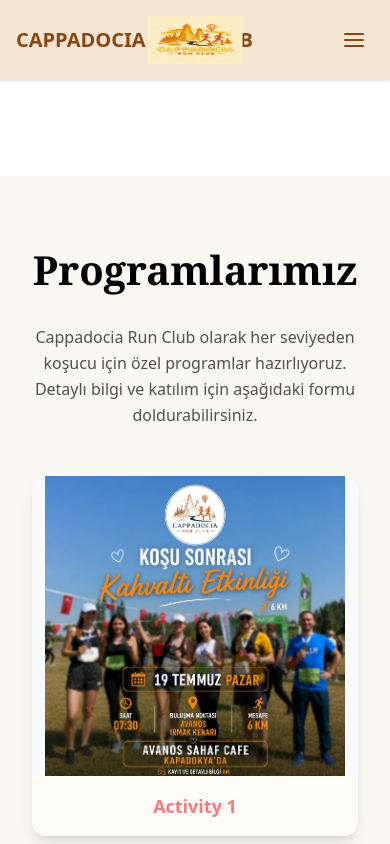
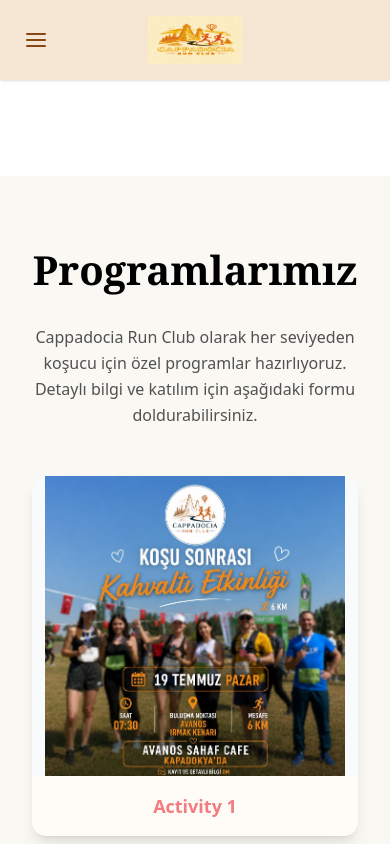
Before and after one commit to blokbellek/runclub, a Next.js app: page /program in a window 390 px wide. Shown: the top 844 px of the page. Built offline with nearby package versions, Linux system fonts and the light colour scheme.

Commit message:
fix: resolve mobile header overlap issue
- Hide 'CAPPADOCIA RUN CLUB' text on mobile to prevent overlap with logo
- Keep text visible on desktop alongside logo
- Adjust logo positioning: centered on mobile, relative on desktop
- Improves mobile UX and header clarity

```diff
--- a/src/components/Header.tsx
+++ b/src/components/Header.tsx
@@ -10,12 +10,12 @@ export default function Header() {
   return (
     <header className="w-full px-4 py-5 sticky top-0 z-50 shadow-sm" style={{ backgroundColor: '#F5E6D3' }}>
       <div className="w-full flex items-center justify-between relative">
-        <Link href="/" className="text-xl font-bold hover:opacity-80 transition-opacity" style={{ color: '#8B4513' }}>
+        <Link href="/" className="text-xl font-bold hover:opacity-80 transition-opacity hidden md:block" style={{ color: '#8B4513' }}>
           CAPPADOCIA RUN CLUB
         </Link>
 
         {/* Centered logo */}
-        <div className="absolute left-1/2 top-1/2 -translate-x-1/2 -translate-y-1/2">
+        <div className="absolute left-1/2 top-1/2 -translate-x-1/2 -translate-y-1/2 md:relative md:left-auto md:top-auto md:translate-x-0 md:translate-y-0">
           <img src="/images/header-logo.png" alt="Logo" className="h-12 w-auto object-contain" />
         </div>
 
```
